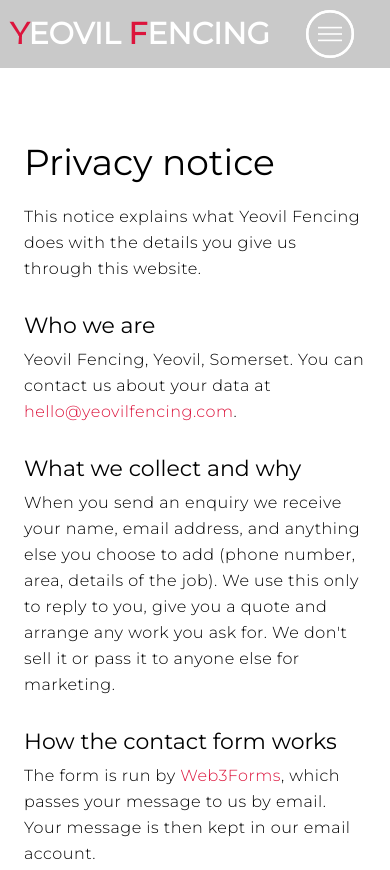
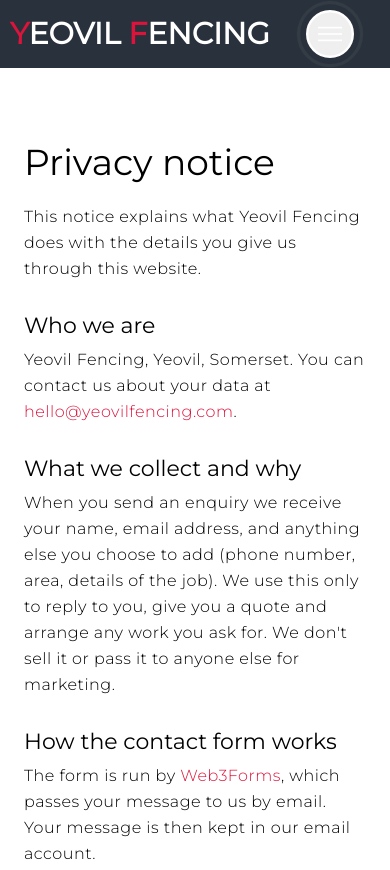
Before and after one commit to NoMhawk/yeovilfencing, a plain HTML site: page site/privacy/index.html in a window 390 px wide. Shown: the top 870 px of the page. Drawn offline with Linux system fonts and the light colour scheme.

Commit message:
Fix mobile menu and remove placeholder social tags
- Add app.js (same as yeovilhandyman.com): menu opens/closes, header goes solid
  on scroll and always solid on the privacy and thank-you pages
- Hamburger is now a real button with aria attributes
- Remove Open Graph tags that pointed at yourwebsite.com

Co-Authored-By: Claude Opus 5.5 <noreply@anthropic.com>

```diff
--- /dev/null
+++ b/site/app.js
@@ -0,0 +1,35 @@
+// Mobile menu and header background. No tracking, no third-party code.
+(function () {
+  var hamburger = document.querySelector('#header .hamburger');
+  var menu = document.getElementById('nav-menu');
+  var header = document.querySelector('#header .header');
+  if (!hamburger || !menu) return;
+
+  function setOpen(open) {
+    hamburger.classList.toggle('active', open);
+    menu.classList.toggle('active', open);
+    hamburger.setAttribute('aria-expanded', open ? 'true' : 'false');
+    hamburger.setAttribute('aria-label', open ? 'Close menu' : 'Open menu');
+  }
+
+  hamburger.addEventListener('click', function () {
+    setOpen(!menu.classList.contains('active'));
+  });
+
+  // Close the menu after choosing a section, or with the Escape key.
+  menu.querySelectorAll('a').forEach(function (link) {
+    link.addEventListener('click', function () { setOpen(false); });
+  });
+  document.addEventListener('keydown', function (e) {
+    if (e.key === 'Escape') setOpen(false);
+  });
+
+  // Make the header solid once the page has scrolled, so it stays readable.
+  // Pages without the dark hero picture (privacy, thank-you) keep it solid all the time.
+  var alwaysSolid = !document.getElementById('hero');
+  function onScroll() {
+    if (header) header.style.backgroundColor = (alwaysSolid || window.scrollY > 250) ? '#29323c' : '';
+  }
+  document.addEventListener('scroll', onScroll, { passive: true });
+  onScroll();
+})();
--- a/site/privacy/index.html
+++ b/site/privacy/index.html
@@ -16,10 +16,10 @@
           <a href="/"><h1><span>Y</span>eovil <span>F</span>encing</h1></a>
         </div>
         <div class="nav-list">
-          <div class="hamburger">
-            <div class="bar"></div>
-          </div>
-          <ul>
+          <button type="button" class="hamburger" aria-label="Open menu" aria-expanded="false" aria-controls="nav-menu">
+            <span class="bar"></span>
+          </button>
+          <ul id="nav-menu">
             <li><a href="/#hero" data-after="Home">Home</a></li>
             <li><a href="/#services" data-after="Service">Services</a></li>
             <li><a href="/#projects" data-after="Projects">Projects</a></li>
@@ -57,5 +57,6 @@
       <p>Copyright © 2025 RT Web Design. All rights reserved · <a href="/privacy/">Privacy notice</a></p>
     </div>
   </section>
+  <script src="/app.js" defer></script>
 </body>
 </html>
--- a/site/style.css
+++ b/site/style.css
@@ -146,6 +146,9 @@ p {
 	color: crimson;
 }
 #header .hamburger {
+	background: none;
+	padding: 0;
+	font: inherit;
 	height: 60px;
 	width: 60px;
 	display: inline-block;
```
Also changed, not shown: site/index.html (+5 -11 lines), site/thank-you/index.html (+5 -4 lines).
